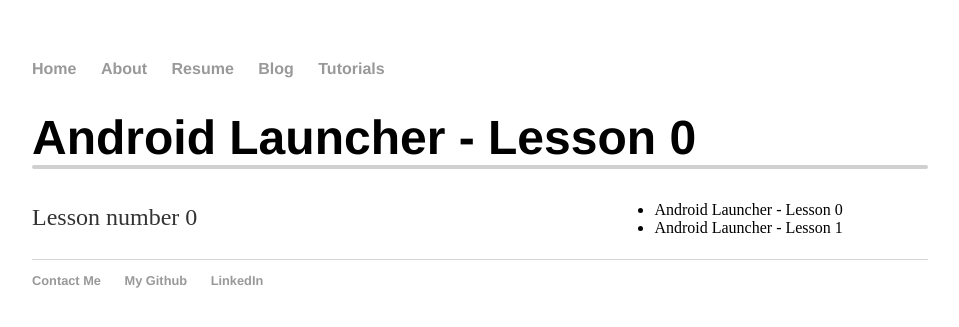
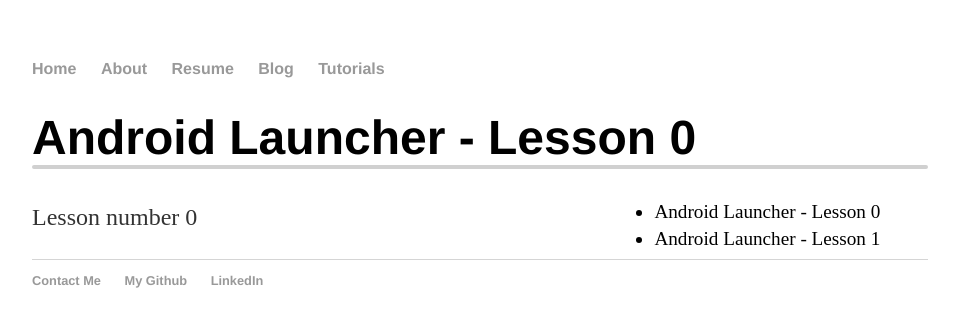
Before and after one commit to B50calabrese/B50calabrese.github.io, a Jekyll site: the page built from tutorials/androidLauncher/lesson0.html, in a window 1280 px wide. Shown: the top 327 px of the page, without its empty margins (160-1119 px from the left). Built offline with Jekyll 4.4.1, drawn with Linux system fonts in a browser that asks for light colours.

Commit message:
Trying to get sizing right for unordered list items in nav bar

```diff
--- a/css/main.css
+++ b/css/main.css
@@ -119,4 +119,9 @@ ul.posts li {
 
 .tutorialNav ul {
     margin: 0px;
+    font-size: 1.2em;
 }
+
+.tutorialNav ul li {
+    margin-bottom: 5px;
+}
```
